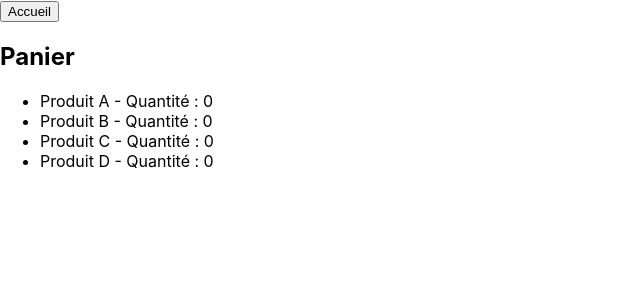
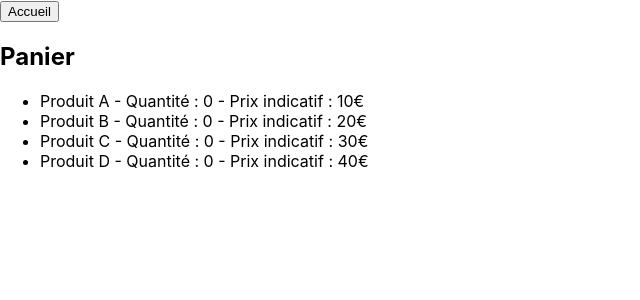
Before and after one commit to Sorohpsoe/WEB, a React (Create React App) app in the folder react_front/: page /panier in a window 1280 px wide. Shown: the top 300 px of the page, without its empty margins (0-640 px from the left). Built offline with nearby package versions, Linux system fonts and the light colour scheme.

Commit message:
Panier modif

```diff
--- a/react_front/src/components/App.js
+++ b/react_front/src/components/App.js
@@ -1,4 +1,5 @@
 import { BrowserRouter as Router, Route, Routes } from "react-router-dom";
+import { PanierProvider } from "./PanierContext";
 import Home from "./pages/Home.js";
 import Achat from "./pages/Achat.js";
 import Panier from "./pages/Panier.js";
@@ -10,11 +11,16 @@ function App(){
   return(
     <div>
       <Router>
+        <PanierProvider>
+
         <Routes>
           <Route path="/" element={<Home />} />
           <Route path="/achat" element={<Achat />} />
           <Route path="/panier" element={<Panier />} />
+
         </Routes>
+
+        </PanierProvider>
       </Router>
 
 
--- a/react_front/src/components/IconeProduit.js
+++ b/react_front/src/components/IconeProduit.js
@@ -1,7 +1,11 @@
 import '../styles/IconeProduit.css';
 import { useState } from "react";
+import { usePanier } from "./PanierContext";
 
 export default function IconeProduit (props) {
+
+
+  const { panierclient, modifierPanier } = usePanier();
 
   // state
   const liste = props.liste;
@@ -30,7 +34,27 @@ export default function IconeProduit (props) {
   };
 
   const handleBasket = () => {
+    // Recherchez si le produit existe déjà dans le panier
+    const produitExistantIndex = panierclient.findIndex(
+      (produit) => produit.id === liste.id
+    );
+
+    if (produitExistantIndex !== -1) {
+      // Si le produit existe déjà, mettez à jour sa quantité dans le panier
+      const nouveauPanier = [...panierclient];
+      nouveauPanier[produitExistantIndex].quantité += compteur;
+      modifierPanier(nouveauPanier);
+    } else {
+      // Si le produit n'existe pas encore dans le panier, ajoutez-le
+      const produit = {
+        id: liste.id,
+        titre: liste.titre, // Assurez-vous de définir la propriété "titre" appropriée dans votre props
+        quantité: compteur
+      };
+      modifierPanier([...panierclient, produit]);
+    }
     alert("Article ajouté au panier ! ")
+
     setCompteur(0);
 
   };
@@ -39,7 +63,7 @@ export default function IconeProduit (props) {
   return(
     <div className="gray-box" style={style}>
 
-      <div className="text-on-box"> {prix}$ </div>
+      <div className="text-on-box"> {prix}€ </div>
 
       <img src={image} alt="Steak" className="PhotoViande"/>
 
--- /dev/null
+++ b/react_front/src/components/PanierContext.js
@@ -0,0 +1,26 @@
+import React, { createContext, useContext, useState } from "react";
+
+const PanierContext = createContext();
+
+export function usePanier() {
+  return useContext(PanierContext);
+}
+
+export function PanierProvider({ children }) {
+  const [panierclient, setPanierclient] = useState([
+    { id: 0, titre: "Produit A", quantité: 0, prix :10 },
+    { id: 1, titre: "Produit B", quantité: 0, prix : 20 },
+    { id: 2, titre: "Produit C", quantité: 0, prix : 30},
+    { id: 3, titre: "Produit D", quantité: 0, prix : 40 },
+  ]);
+
+  const modifierPanier = (nouveauPanier) => {
+    setPanierclient(nouveauPanier);
+  };
+
+  return (
+    <PanierContext.Provider value={{ panierclient, modifierPanier }}>
+      {children}
+    </PanierContext.Provider>
+  );
+}
--- a/react_front/src/components/pages/Achat.js
+++ b/react_front/src/components/pages/Achat.js
@@ -18,6 +18,11 @@ function Achat() {
 
   return (
     <div>
+
+      <button
+        onClick={() => {navigate("/panier");}} >Panier
+      </button>
+
       <button onClick={() => {navigate("/");}}>Accueil</button>
 
       {prix.map((liste) => (
--- a/react_front/src/components/pages/Panier.js
+++ b/react_front/src/components/pages/Panier.js
@@ -1,28 +1,28 @@
 import React from "react";
 import { useNavigate } from "react-router-dom";
+import { usePanier } from "../PanierContext";
+
 //import { useState } from "react";
 
 function Panier() {
 
   const navigate = useNavigate();
 
-  const panierclient = [
-    { id: 0, titre: "Produit A", quantité: 0 },
-    { id: 1, titre: "Produit B", quantité: 0 },
-    { id: 2, titre: "Produit C", quantité: 0 },
-    { id: 3, titre: "Produit D", quantité: 0 },
-  ];
+  const { panierclient }  = usePanier();
+  console.log(panierclient);
 
   return (
     <div>
+
       <button onClick={() => {navigate("/");}}>Accueil </button>
 
       <h2>Panier</h2>
       {/* Utilisez la méthode map() pour parcourir chaque élément de la liste panier */}
+
       <ul>
         {panierclient.map((produit) => (
           <li key={produit.id}>
-            {produit.titre} - Quantité : {produit.quantité}
+            {produit.titre} - Quantité : {produit.quantité} - Prix indicatif : {produit.prix}€
           </li>
         ))}
       </ul>
```
